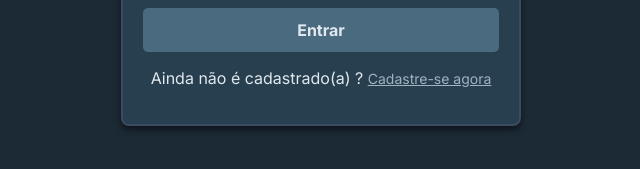
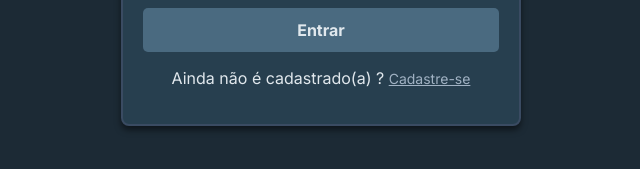
Before and after one commit to andregama774/primeira-pagina-de-login, a plain HTML site: page index.html in a window 1280 px wide. Shown: the part 509-678 px from the top of the page, 319-959 px from the left. Drawn offline with Linux system fonts and the light colour scheme.

Commit message:
Update index.html

```diff
--- a/index.html
+++ b/index.html
@@ -38,7 +38,7 @@
     </div>
 
     <div >
-        <p> Ainda não é cadastrado(a) ? <a href="cadastro.html" class="link_senha">  Cadastre-se agora</a></p>
+        <p> Ainda não é cadastrado(a) ? <a href="cadastro.html" class="link_senha">  Cadastre-se</a></p>
     </div>
   </section>
 
```
